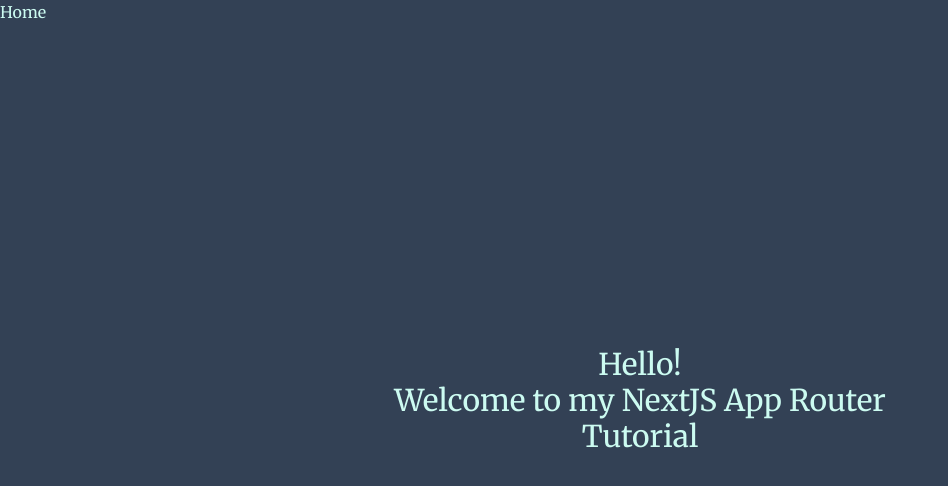
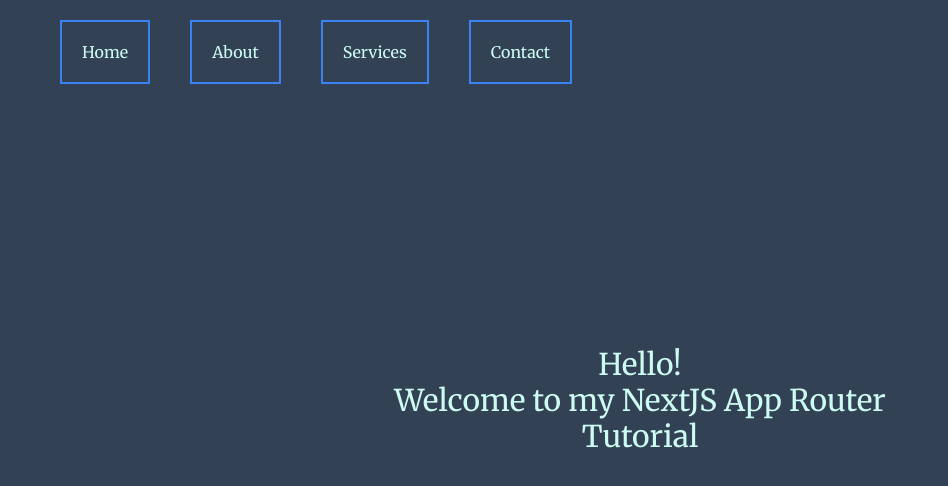
Before and after one commit to ybot1122/playground, a Next.js app in the folder app-route-tutorial/: page / in a window 1280 px wide. Shown: the top 486 px of the page, without its empty margins (0-948 px from the left). Built offline with nearby package versions, Linux system fonts and the light colour scheme.

Commit message:
a nav bar

```diff
--- a/app-route-tutorial/src/app/layout.tsx
+++ b/app-route-tutorial/src/app/layout.tsx
@@ -20,9 +20,20 @@
   return (
     <html lang="en">
       <body className={`${font.className} bg-slate-700 text-teal-100`}>
-        <nav className="flex fixed top-0 left-0 w-[100vw] *:">
-          <ul>
-            <Link href="/">Home</Link>
+        <nav className="flex fixed top-0 left-0 w-[100vw] p-10 ">
+          <ul className="*:p-5 *:border-2 *:border-blue-500 *:mx-5">
+            <Link href="/" className="hover:underline">
+              Home
+            </Link>
+            <Link href="/about" className="hover:underline">
+              About
+            </Link>
+            <Link href="/services" className="hover:underline">
+              Services
+            </Link>
+            <Link href="/contact" className="hover:underline">
+              Contact
+            </Link>
           </ul>
         </nav>
         {children}
--- a/package.json
+++ b/package.json
@@ -12,7 +12,7 @@
     "prettier": "^3.3.3"
   },
   "lint-staged": {
-    "*/**/.{js,jsx,ts,tsx,json}": [
+    "**/*.{js,jsx,ts,tsx,json}": [
       "prettier --write"
     ]
   }
```
